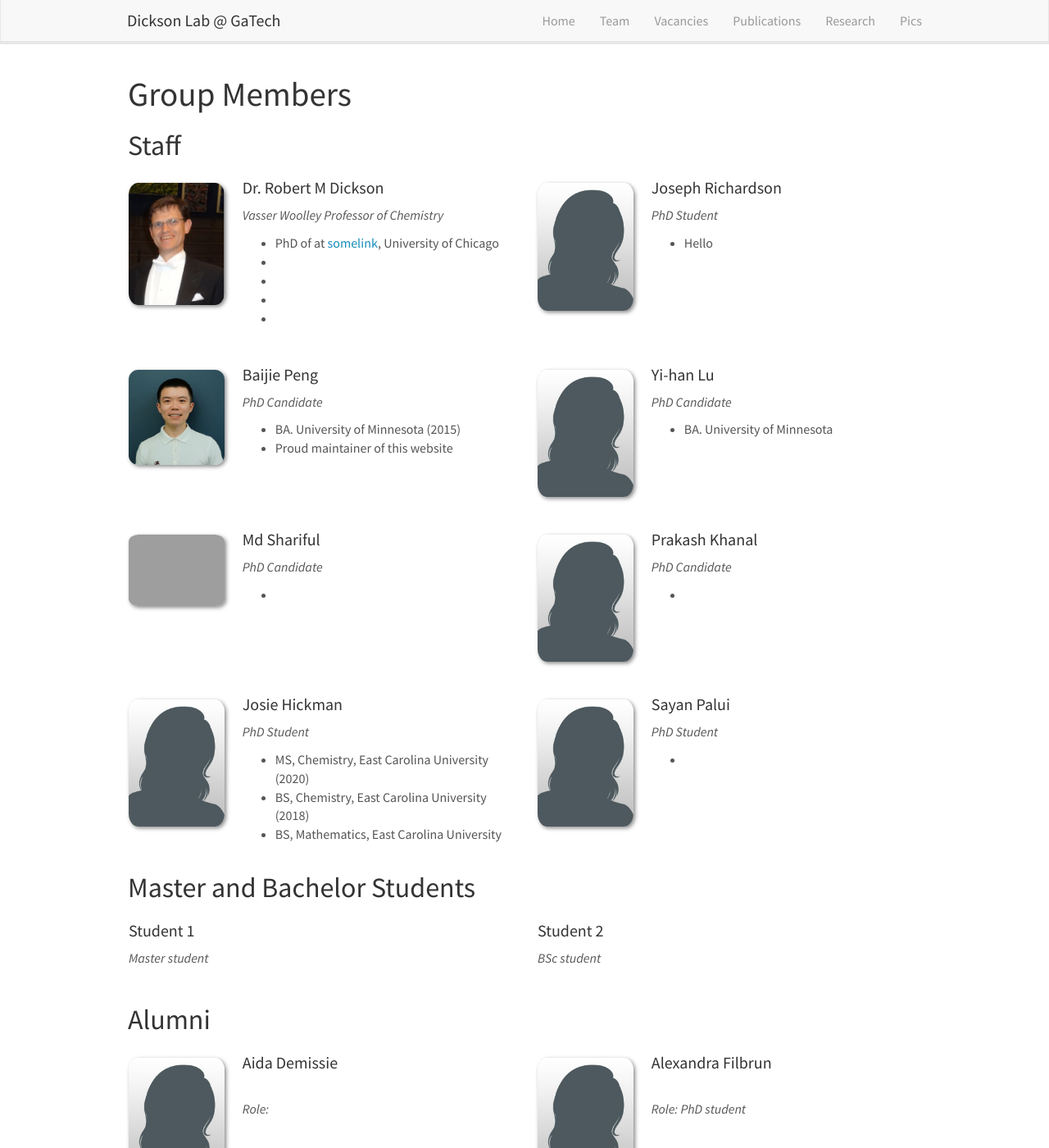
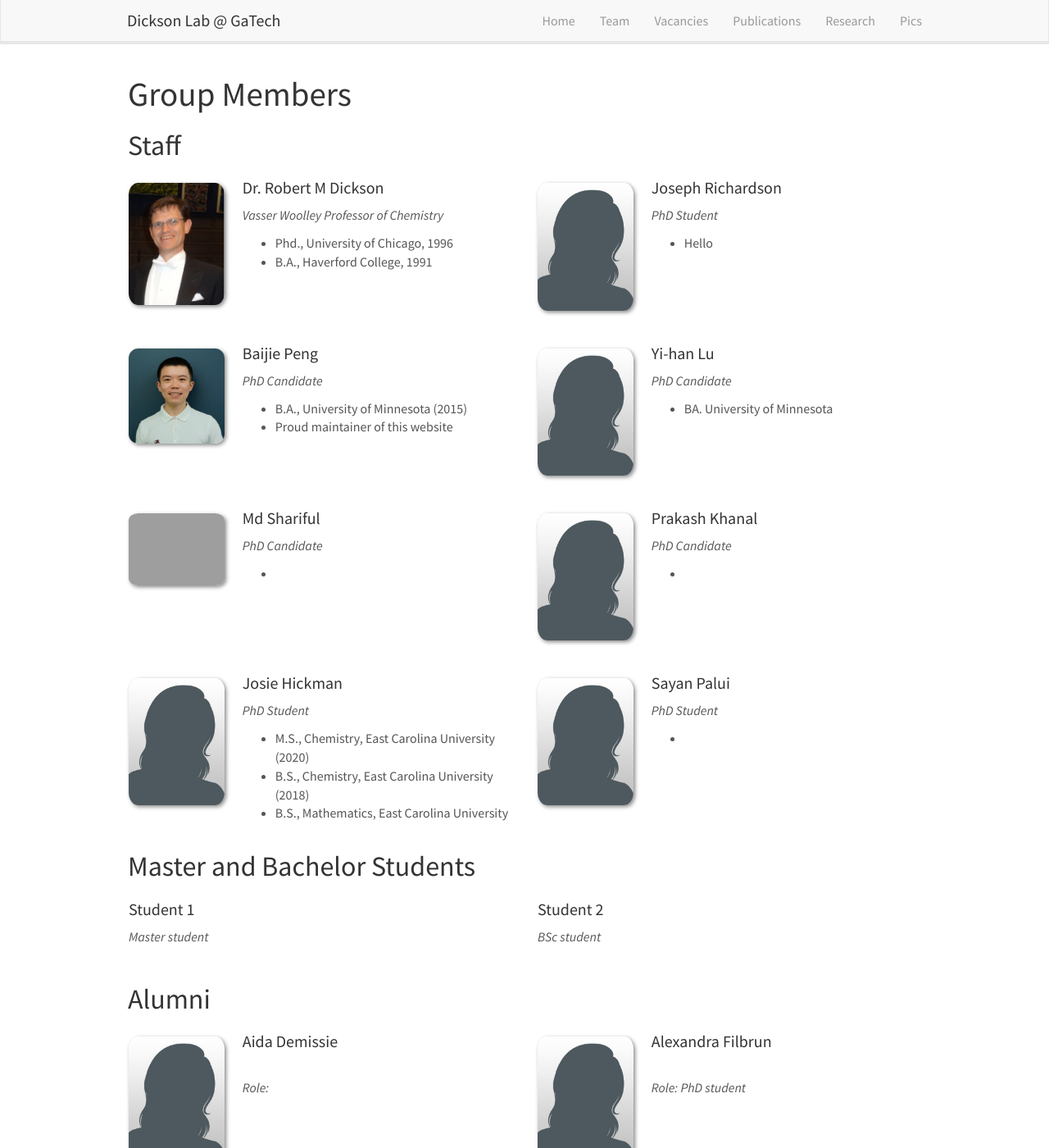
Before and after one commit to DicksonLabPage/GroupPage, a Jekyll site: the page built from _pages/team.md, in a window 1280 px wide and 1400 px high. Shown: the whole window at 82% size. Built offline with Jekyll 4.4.1, drawn with Linux system fonts in a browser that asks for light colours; nearby versions of some CDN libraries.

Commit message:
added prof. dickson's info

```diff
--- a/_data/team_members.yml
+++ b/_data/team_members.yml
@@ -2,9 +2,9 @@
   photo: Nobel.jpg
   info: Vasser Woolley Professor of Chemistry
   email: dickson@chemistry.gatech.edu
-  number_educ: 5
-  education1: PhD of at <a href="http://www.google.com">somelink</a>, University of Chicago
-  education2:
+  number_educ: 2
+  education1: Phd., University of Chicago, 1996
+  education2: B.A., Haverford College, 1991
   education3:
   education4:
   education5:
@@ -23,7 +23,7 @@
   info: PhD Candidate
   email: bpeng34@gatech.edu
   number_educ: 2
-  education1: BA. University of Minnesota (2015)
+  education1: B.A., University of Minnesota (2015)
   education2: Proud maintainer of this website
   education3:
 
@@ -59,9 +59,9 @@
   info: PhD Student
   email: jhickman33@gatech.edu
   number_educ: 3
-  education1: MS, Chemistry, East Carolina University (2020)
-  education2: BS, Chemistry, East Carolina University (2018)
-  education3: BS, Mathematics, East Carolina University
+  education1: M.S., Chemistry, East Carolina University (2020)
+  education2: B.S., Chemistry, East Carolina University (2018)
+  education3: B.S., Mathematics, East Carolina University
 
 - name: Sayan Palui
   photo: blankpic.jpg
```
